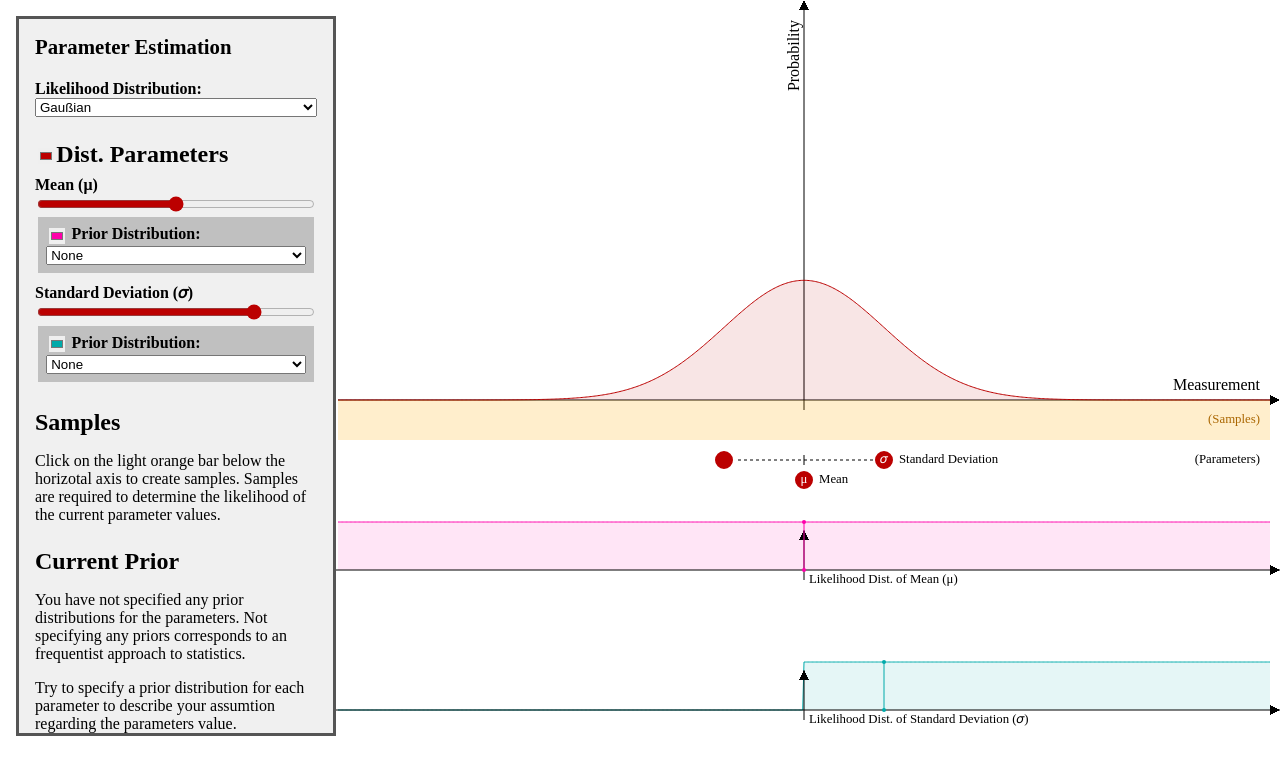
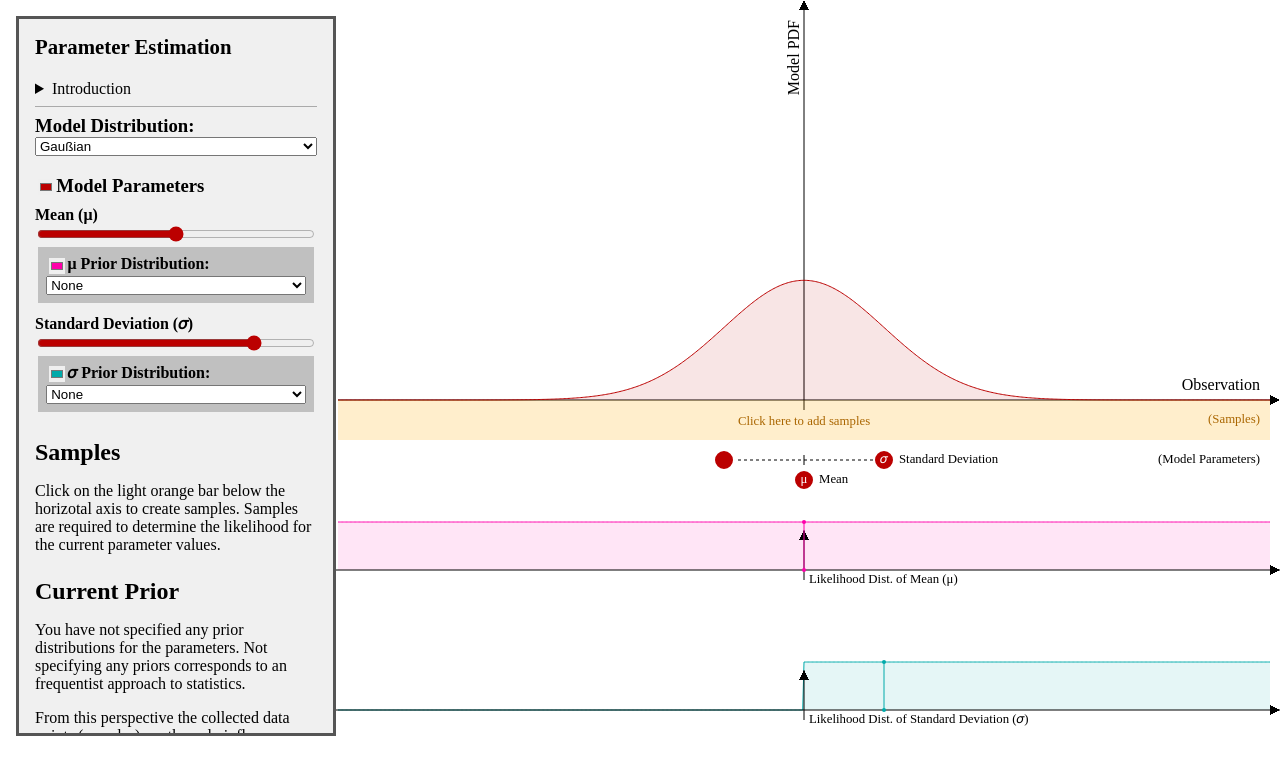
Before and after one commit to laszlokorte/posterior, a SvelteKit app: page / in a window 1280 px wide. Shown: the top 774 px of the page. Built offline with nearby package versions, Linux system fonts and the light colour scheme.

Commit message:
cleanup and intro text

```diff
--- a/src/routes/+page.svelte
+++ b/src/routes/+page.svelte
@@ -105,8 +105,6 @@
     function move(local, evt, vp, mirror=1) {
         if(pressedParameter !== null) {
             if(pressedPrior !== null) {
-                console.log("x", pressedPrior)
-                console.log("y", pressedParameter)
                 parameterPriorDistParams[pressedPrior][pressedParameter] = parameters[pressedParameter].clampProject(parameterPriorDistParams[pressedPrior], parameters[pressedParameter].handleUnProject(parameterPriorDistParams[pressedPrior], (mirror*local.x - pressOffset) - parameters[pressedParameter].renderOffset(parameterPriorDistParams[pressedPrior])))
             } else {
                 parameterValues[pressedParameter] = parameters[pressedParameter].clampProject(parameterValues, parameters[pressedParameter].handleUnProject(parameterValues, (mirror*local.x - pressOffset) - parameters[pressedParameter].renderOffset(parameterValues)))
@@ -315,6 +313,15 @@
     .choice-label {
         font-weight: bold;
     }
+
+    summary {
+        cursor: default;
+    }
+
+    hr {
+        border: none;
+        border-top: 1px solid #aaa;
+    }
 </style>
 
 {#snippet meanHandle(color, viewBox, paramName, mean, relativeOffset, showLabel, dist)}
@@ -422,8 +429,27 @@
         <div class="ontop">
             <div class="controls">
                 <h1>Parameter Estimation</h1>
+                <details>
+                    <summary>Introduction</summary>
+                    <p>
+                        The goal in parameter estimation is to summarize observations (samples) and assumtions (priors) in form of model that itself is a distribution. Depending on the kind of distribution various parameters can be adjusted. This is done in a way to fit the observations as best as possible, and in the case of a bayesian perspective also the prior assumptions.
+                    </p>
+                    <p>
+                        The kind of model itself is also an (often discrete) hyper-parameter and can be choosen to best fit the observations and domain knowledge.
+                    </p>
+                    <p>
+                        Click on the yellow shaded area below the horitontal axis on the right to <em>place some sample points</em> as you like. These represent some measurements you have taken. Then select a <em>model distribution</em> and adjust its parameters to fit the sample points as best as possible.
+                    </p>
+                    <p>
+                        Instead of only fitting the sample points, you can also introduce your own assumtions (prior knowledge) into the model building by setting a prior distribution for each parameter. These prior distributions describe how strong you expect a parameter value to in a specific range. For the best effect you configure your priors <em>before you place you sample points</em>.
+                    </p>
+                    <p>
+                        Then when adjusting the model parameters try to <em>not only</em> fit he sample points <em>but also</em> achieve a high probability in your prior distributions.
+                    </p>
+                </details>
+                <hr>
                 <label class="choice-box">
-                    <span class="choice-label">Likelihood Distribution:</span>
+                    <h3><span class="choice-label">Model Distribution:</span></h3>
                     <select bind:value={distType}>
                         {#each Object.entries(distributions) as [c, d]}
                             <option value={c}>{d.name}</option>
@@ -431,7 +457,7 @@
                     </select>
                 </label>
 
-                <h2 class="control-head"><label><input type="color" class="color-swatch" bind:value={distColors[distType]} />Dist. Parameters</label></h2>
+                <h3 class="control-head"><label><input type="color" class="color-swatch" bind:value={distColors[distType]} />Model Parameters</label></h3>
                 {#each currentParameters as param(param)}
                      <div style="display: grid;">
                         <label class="slider-box">
@@ -440,7 +466,7 @@
                         </label>
                         <div class="prior-config">
                             <span class="choice-box">
-                                <span class="choice-label"><input type="color" class="color-swatch" bind:value={paramColors[param]} /> Prior Distribution:</span>
+                                <span class="choice-label"><input type="color" class="color-swatch" bind:value={paramColors[param]} />{parameters[param].symbol} Prior Distribution:</span>
                                 <select bind:value={parameterPriorDistTypes[param]}>
                                     <option value={null}>None</option>
                                     {#each parameters[param].priors as c}
@@ -468,7 +494,7 @@
 
                 {#if !samples.length}
                     <p>
-                        Click on the light orange bar below the horizotal axis to create samples. Samples are required to determine the likelihood of the current parameter values.
+                        Click on the light orange bar below the horizotal axis to create samples. Samples are required to determine the likelihood for the current parameter values.
                     </p>
                 {:else}
                     <p>
@@ -480,7 +506,11 @@
                 <h2 class="control-head">Current Likelihood</h2>
 
                 <p>
-                    Given the set of samples, the likelihood of the the current parameter values is:
+                    The likelihood is the probability of observing the given data (samples), under the assumtion the choosen parameters. To fit the data as good as possible the parameters are to be adjusted to maximize the likelihood.
+                </p>
+
+                <p>
+                    For the current parameter configuration the likelihood of observing the collected samples is:
                     <strong> {decimalFormat.format(likelihood)}</strong>
                 </p>
                 {/if}
@@ -488,35 +518,33 @@
                 <h2 class="control-head">Current Prior</h2>
                 {#if paramsWithPrior.length == currentParameters.length}
                 <p>
-                    You have specified prior distributions for all parameters. This corresponds to a baysian appraoch to statistics.
+                    You have specified prior distributions for all parameters. This corresponds to a bayesian appraoch to statistics.
+                </p>
+                <p>
+                    Now try to adjust the model parameters to achieve both a high likelihood, as well as high prior probabilities.
                 </p>
                 {:else if paramsWithPrior.length==0}
                 <p>
                     You have not specified any prior distributions for the parameters. Not specifying any priors corresponds to an frequentist approach to statistics.
                 </p>
                 <p>
-                    Try to specify a prior distribution for each parameter to describe your assumtion regarding the parameters value.
+                    From this perspective the collected data points (samples) are the only influence on the choice of model parameters.
+                </p>
+                <p>
+                    <strong>Try to specify a prior distribution for each parameter to describe your assumtion regarding the parameters value.</strong>
                 </p>
                 {:else}
                 <p>
-                    You have specified prior distributions for some of the parameters. Try to specify priors for all parameters.
+                    You have specified prior distributions for some of the parameters. Now the goal for the adjusting the model parameters is not only to maximize the likelihood, but also the prior probability. This is the bayesian perspective on statistics.
                 </p>
+                <p>But you have not defined priors for all the parameters yet. Try express your assumptions regarding every single parameter to become a super-bayesian.</p>
                 {/if}
                 {#if currentPrior !== null}
                 <p>
-                    Given the selected prior distributions for the parameters, the prior for current parameter values is is:
+                    Given the selected prior distributions for the parameters, the prior for current parameter values is is:<br>
                     <strong>{decimalFormat.format(currentPrior)}</strong>
                 </p>
                 {/if}
-
-                <h2 class="control-head">View</h2>
-
-                <div>
-                    <div>Probability Scale:</div>
-                    <label class="radio-label"><input type="radio" value={false} bind:group={logScale} /> Linear</label>
-                    <label class="radio-label"><input type="radio" value={true} bind:group={logScale} /> Log</label>
-                </div>
-
             </div>
         </div>
         <Canvas viewBox="-400 -400 800 800" preserveAspectRatio="xMidYMid meet" viewport={reactiveVP}>
@@ -552,8 +580,8 @@
                         x1={adapter.visibleMin.x+axisPadding} x2={adapter.visibleMax.x-axisPadding}></line>
                     </g>
                     <g>
-                        <text x={adapter.visibleMax.x-20} y="-10" text-anchor="end">Measurement</text>
-                        <text transform-origin="-5 {adapter.visibleMin.y+20}" transform="rotate(-90)" y={adapter.visibleMin.y+20} x="-5" text-anchor="end">Probability</text>
+                        <text x={adapter.visibleMax.x-20} y="-10" text-anchor="end">Observation</text>
+                        <text transform-origin="-5 {adapter.visibleMin.y+20}" transform="rotate(-90)" y={adapter.visibleMin.y+20} x="-5" text-anchor="end">Model PDF</text>
                     </g>
                     <g>
                         <path class="axis-arrowhead" d="M{adapter.visibleMax.x},0l-10,-5v10z" fill="black" />
@@ -634,7 +662,7 @@
                     <g>
                         <rect cursor="copy" fill-opacity="0.2" fill="#ffaa00" x={adapter.visibleMin.x+axisPadding} y={0}  width={adapter.visibleWidth-2*axisPadding} height={40} onpointerdown={adapter.delegate(addSample)} />
                         <text font-size="0.8em" x={adapter.visibleMax.x - 20} y={20} dominant-baseline="middle" text-anchor="end" fill="#aa6600">(Samples)</text>
-                        <text font-size="0.8em" x={adapter.visibleMax.x - 20} y={60} dominant-baseline="middle" text-anchor="end">(Parameters)</text>
+                        <text font-size="0.8em" x={adapter.visibleMax.x - 20} y={60} dominant-baseline="middle" text-anchor="end">(Model Parameters)</text>
                     </g>
 
                     <g pointer-events="none">
@@ -642,6 +670,8 @@
                         <circle cx={x} cy={20} r="5" fill={color}></circle>
                         <circle cx={x} cy={yScale*currentPdf(x, parameterValues)} r="2" fill={color}></circle>
                         <line x1={x} y1={0} x2={x} y2={yScale*currentPdf(x, parameterValues)} stroke={color}></line>
+                        {:else}
+                        <text  fill="#aa6600" x="0" y="22" font-size="0.8em" dominant-baseline="middle" text-anchor="middle">Click here to add samples</text>
                         {/each}
                     </g>
 
```
Also changed, not shown: src/lib/distributions.js.
